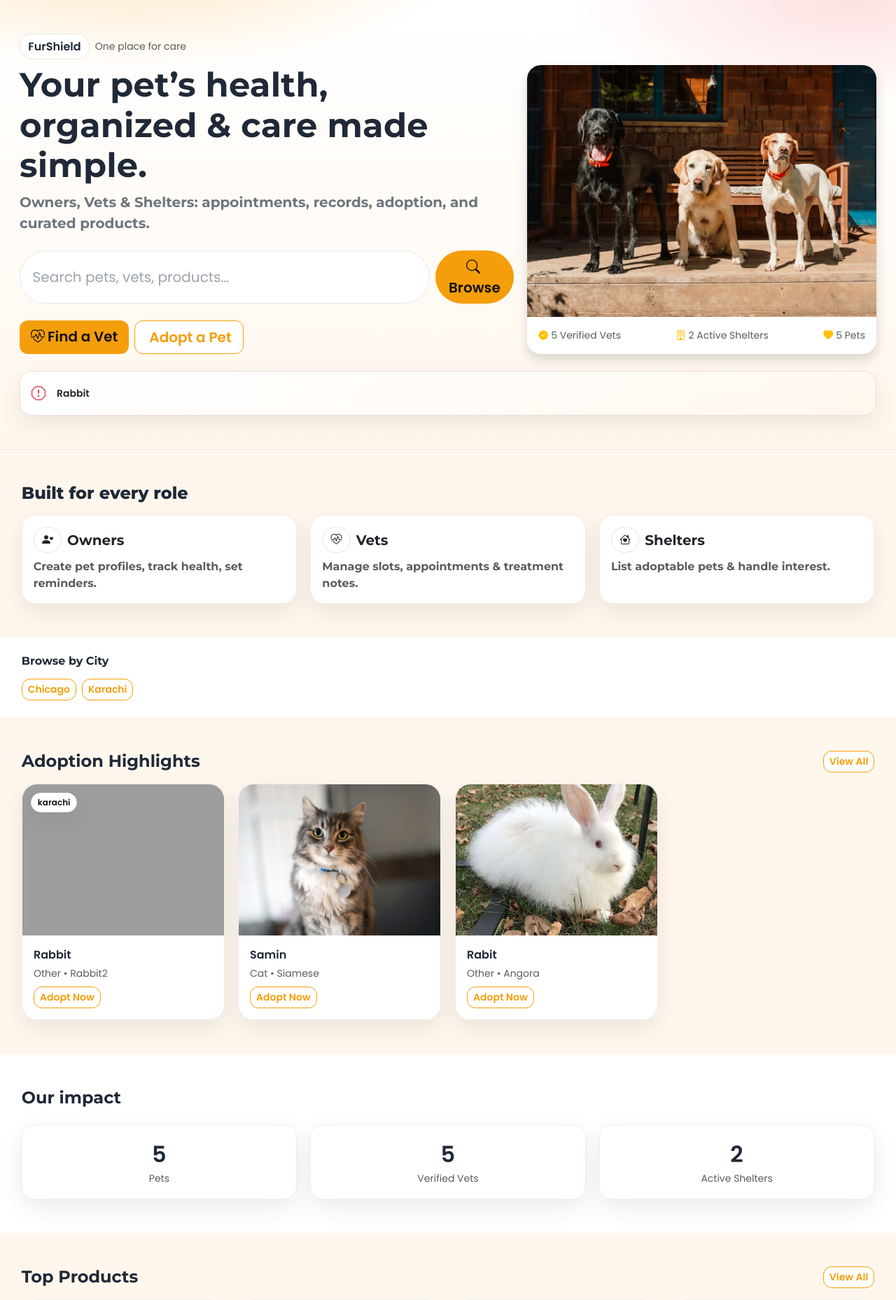
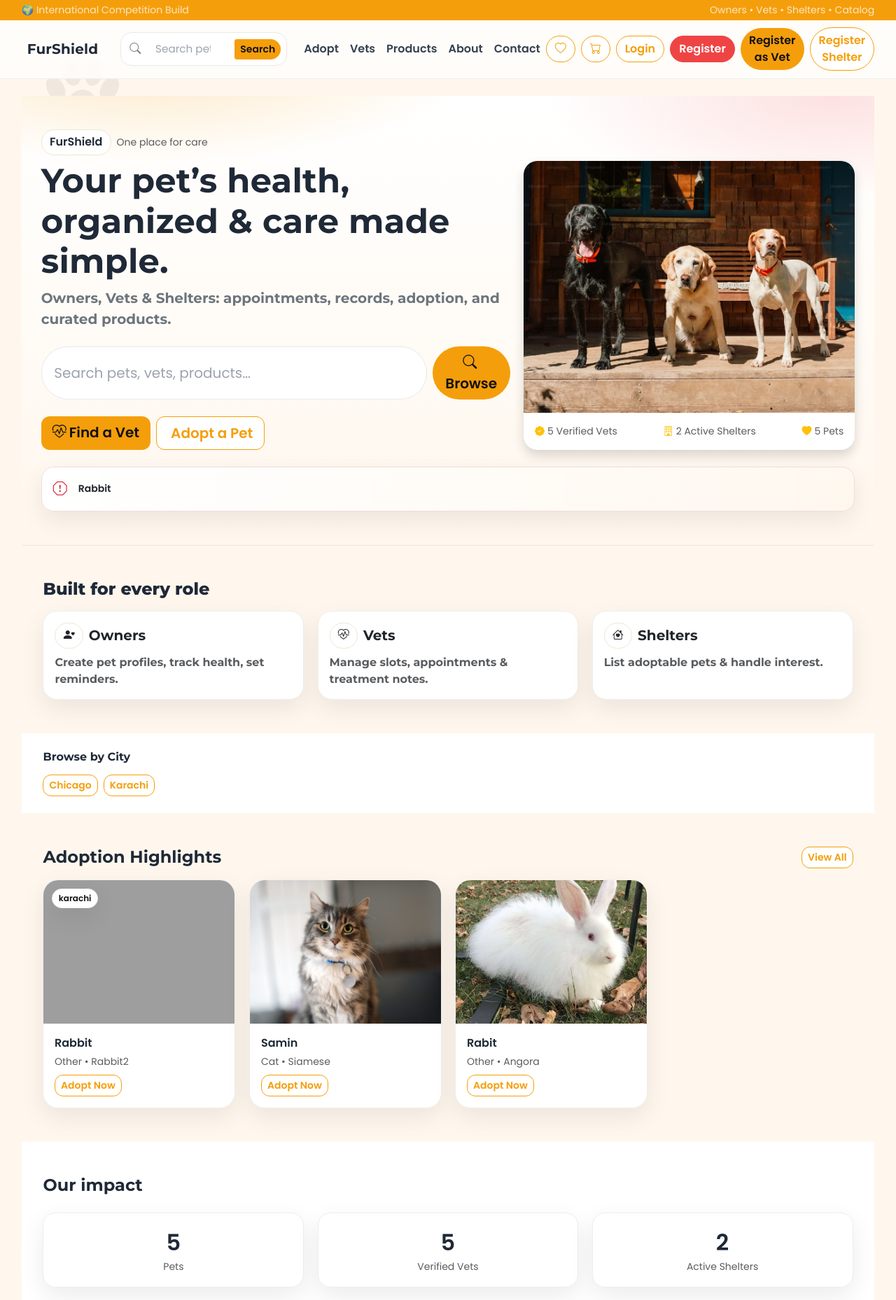
Before and after one commit to DahimAlam/furshield2, a PHP site: page /index.php in a window 1280 px wide. Shown: the top 1858 px of the page at 70% size. Run offline with PHP 8.4, Linux system fonts and the light colour scheme; data comes from the database, SQL or seed files in the repository; tables that the repository leaves empty hold one stand-in row (values such as "Sample post"); grey boxes marked "Sample" are stand-in pictures; data that the repository does not hold is empty; grey boxes are pictures that could not be loaded.

Commit message:
Update header.php

```diff
--- a/includes/header.php
+++ b/includes/header.php
@@ -2,11 +2,7 @@
 require_once __DIR__."/db.php";
 require_once __DIR__."/auth.php";
 
-/* ---- Dynamic BASE Path ---- */
-if (!defined('BASE')) {
-  $basePath = rtrim(dirname($_SERVER['SCRIPT_NAME']), '/\\');
-  define('BASE', $basePath === '' || $basePath === '/' ? '' : $basePath);
-}
+if (!defined('BASE')) define('BASE','/furshield');
 
 $u = user();
 $avatar = $u['avatar'] ?? 'avatar.png';
@@ -18,7 +14,7 @@ if (!empty($_SESSION['cart']) && is_array($_SESSION['cart'])) {
   foreach($_SESSION['cart'] as $it){ $cartCount += (int)($it['qty'] ?? 0); }
 }
 
-/* safe helpers */
+/* safe helpers (prefixed to avoid re-declare) */
 function fs_table_exists($c, $t){
   $t = $c->real_escape_string($t);
   $q = $c->query("SELECT 1 FROM information_schema.tables WHERE table_schema=DATABASE() AND table_name='{$t}'");
@@ -33,7 +29,7 @@ function fs_pick_col($c, $t, $cands){
   foreach($cands as $x){ if (fs_col_exists($c,$t,$x)) return $x; } return null;
 }
 
-/* wishlist count */
+/* wishlist count, robust to schema differences */
 function fs_wishlist_count($conn, $user){
   if (!$user) return 0;
   $uid = (int)$user['id'];
@@ -98,10 +94,11 @@ if ($u) {
   <link rel="stylesheet" href="https://cdn.jsdelivr.net/npm/bootstrap-icons@1.11.3/font/bootstrap-icons.css">
   <link rel="stylesheet" href="<?php echo BASE; ?>/assets/css/theme-sand-sunset.css">
   <link rel="stylesheet" href="<?php echo BASE; ?>/assets/css/style.css">
-
-  <!-- FurShield Loader styles -->
+  <!-- FurShield Loader styles + early show -->
 <style>
-    :root{ --fs-primary:#F59E0B; --fs-accent:#EF4444; --fs-bg:#0b0b0c; --fs-txt:#fff; }
+  :root{
+    --fs-primary:#F59E0B; --fs-accent:#EF4444; --fs-bg:#0b0b0c; --fs-txt:#fff;
+  }
   .fs-loader{position:fixed;inset:0;z-index:9999;display:grid;place-items:center;
     background:radial-gradient(900px 400px at 20% -10%, rgba(245,158,11,.15), transparent 40%),
                radial-gradient(900px 400px at 90% 0%, rgba(239,68,68,.12), transparent 45%),
@@ -116,10 +113,13 @@ if ($u) {
   .fs-sub{font:600 12px/1 Poppins,system-ui,sans-serif;color:#c9cbd1;opacity:.9}
   .fs-spin{width:72px;height:72px;position:relative}
   .fs-ring{position:absolute;inset:0;border-radius:999px;
-      background:conic-gradient(from 0deg, var(--fs-primary), #fdd187, var(--fs-accent), var(--fs-primary)) border-box;
-      -webkit-mask:radial-gradient(farthest-side,#0000 calc(100% - 8px),#000 calc(100% - 8px)) content-box,
+    background:
+      conic-gradient(from 0deg, var(--fs-primary), #fdd187, var(--fs-accent), var(--fs-primary)) border-box;
+    -webkit-mask:
+      radial-gradient(farthest-side,#0000 calc(100% - 8px),#000 calc(100% - 8px)) content-box,
       radial-gradient(farthest-side,#000 100%,#0000 0) padding-box;
-              mask:radial-gradient(farthest-side,#0000 calc(100% - 8px),#000 calc(100% - 8px)) content-box,
+            mask:
+      radial-gradient(farthest-side,#0000 calc(100% - 8px),#000 calc(100% - 8px)) content-box,
       radial-gradient(farthest-side,#000 100%,#0000 0) padding-box;
     animation:fs-rot 1.1s linear infinite}
   @keyframes fs-rot{to{transform:rotate(1turn)}}
@@ -130,6 +130,110 @@ if ($u) {
     .fs-loader{transition:none}
   }
 </style>
-  <script>window.__fsLoader = { autoShow:true };</script>
+<script>
+  window.__fsLoader = { autoShow:true };
+</script>
+
 </head>
 <body class="bg-app">
+  <div class="topbar text-white small">
+    <div class="container d-flex justify-content-between align-items-center py-1">
+      <span class="opacity-75">🌍 International Competition Build</span>
+      <span class="opacity-75">Owners • Vets • Shelters • Catalog</span>
+    </div>
+  </div>
+
+  <nav class="navbar navbar-expand-lg sticky-top bg-glass border-bottom">
+    <div class="container">
+      <a class="navbar-brand d-flex align-items-center" href="<?php echo BASE; ?>/">
+        <span class="logo-badge me-2"><i class="bi bi-shield-heart text-white"></i></span>
+        <span class="fw-bold brand-text">FurShield</span>
+      </a>
+
+      <button class="navbar-toggler" type="button" data-bs-toggle="collapse" data-bs-target="#mainNav">
+        <span class="navbar-toggler-icon"></span>
+      </button>
+
+      <form action="<?php echo BASE; ?>/search.php" method="get" class="d-none d-lg-flex ms-3 flex-grow-1" role="search">
+        <div class="search-wrap w-100">
+          <i class="bi bi-search"></i>
+          <input name="q" class="form-control" type="search" placeholder="Search pets, vets, products…" autocomplete="off">
+          <button class="btn btn-primary btn-sm" type="submit">Search</button>
+        </div>
+      </form>
+
+      <div class="collapse navbar-collapse" id="mainNav">
+        <ul class="navbar-nav ms-lg-3 me-auto my-2 my-lg-0">
+          <li class="nav-item"><a class="nav-link" href="<?php echo BASE; ?>/adoption.php">Adopt</a></li>
+          <li class="nav-item"><a class="nav-link" href="<?php echo BASE; ?>/vets.php">Vets</a></li>
+          <li class="nav-item"><a class="nav-link" href="<?php echo BASE; ?>/catalog.php">Products</a></li>
+          <li class="nav-item"><a class="nav-link" href="<?php echo BASE; ?>/about.php">About</a></li>
+          <li class="nav-item"><a class="nav-link" href="<?php echo BASE; ?>/contact.php">Contact</a></li>
+        </ul>
+
+        <form action="<?php echo BASE; ?>/search.php" method="get" class="d-lg-none mb-2" role="search">
+          <div class="search-wrap w-100">
+            <i class="bi bi-search"></i>
+            <input name="q" class="form-control" type="search" placeholder="Search…" autocomplete="off">
+            <button class="btn btn-primary btn-sm" type="submit">Go</button>
+          </div>
+        </form>
+
+        <?php if (!logged_in()) { ?>
+          <div class="d-flex align-items-center gap-2">
+            <a href="<?php echo BASE; ?>/wishlist.php" class="btn btn-outline-primary position-relative" title="Wishlist">
+              <i class="bi bi-heart"></i>
+              <?php if ($wishCount > 0): ?>
+                <span class="position-absolute top-0 start-100 translate-middle badge rounded-pill bg-danger"><?php echo (int)$wishCount; ?></span>
+              <?php endif; ?>
+            </a>
+            <a href="<?php echo BASE; ?>/cart.php" class="btn btn-outline-primary position-relative" title="Cart">
+              <i class="bi bi-cart"></i>
+              <?php if ($cartCount > 0): ?>
+                <span class="position-absolute top-0 start-100 translate-middle badge rounded-pill bg-danger"><?php echo (int)$cartCount; ?></span>
+              <?php endif; ?>
+            </a>
+            <a href="<?php echo BASE; ?>/login.php" class="btn btn-outline-primary">Login</a>
+            <a href="<?php echo BASE; ?>/register.php" class="btn btn-accent">Register</a>
+            <a href="<?php echo BASE; ?>/register-vet.php" class="btn btn-primary">Register as Vet</a>
+            <a href="<?php echo BASE; ?>/register-shelter.php" class="btn btn-outline-primary">Register Shelter</a>
+          </div>
+        <?php } else { ?>
+          <div class="d-flex align-items-center gap-3">
+            <a href="<?php echo BASE; ?>/wishlist.php" class="btn btn-outline-primary position-relative" title="Wishlist">
+              <i class="bi bi-heart"></i>
+              <?php if ($wishCount > 0): ?>
+                <span class="position-absolute top-0 start-100 translate-middle badge rounded-pill bg-danger"><?php echo (int)$wishCount; ?></span>
+              <?php endif; ?>
+            </a>
+
+            <a href="<?php echo BASE; ?>/cart.php" class="btn btn-outline-primary position-relative" title="Cart">
+              <i class="bi bi-cart"></i>
+              <?php if ($cartCount > 0): ?>
+                <span class="position-absolute top-0 start-100 translate-middle badge rounded-pill bg-danger" id="cartCount"><?php echo (int)$cartCount; ?></span>
+              <?php endif; ?>
+            </a>
+
+            <div class="dropdown">
+              <a class="d-flex align-items-center text-decoration-none" data-bs-toggle="dropdown" href="#">
+                <img src="<?php echo $avatarUrl; ?>" onerror="this.src='<?php echo BASE; ?>/assets/img/avatar.png'" class="rounded-circle me-2" width="34" height="34" alt="">
+                <div class="lh-1 me-2">
+                  <div class="fw-semibold small"><?php echo htmlspecialchars($u['name']); ?></div>
+                  <div class="badge bg-light text-dark text-capitalize"><?php echo htmlspecialchars($u['role']); ?></div>
+                </div>
+                <i class="bi bi-caret-down-fill small ms-1"></i>
+              </a>
+              <ul class="dropdown-menu dropdown-menu-end shadow">
+                <li><a class="dropdown-item" href="<?php echo $dashUrl; ?>">Dashboard</a></li>
+                <li><hr class="dropdown-divider"></li>
+                <li><a class="dropdown-item text-danger" href="<?php echo BASE; ?>/logout.php"><i class="bi bi-box-arrow-right me-2"></i>Logout</a></li>
+              </ul>
+            </div>
+          </div>
+        <?php } ?>
+      </div>
+    </div>
+  </nav>
+
+  <main class="py-4">
+    <div class="container">
```
Lines whose indentation alone changed are shown as unchanged.
